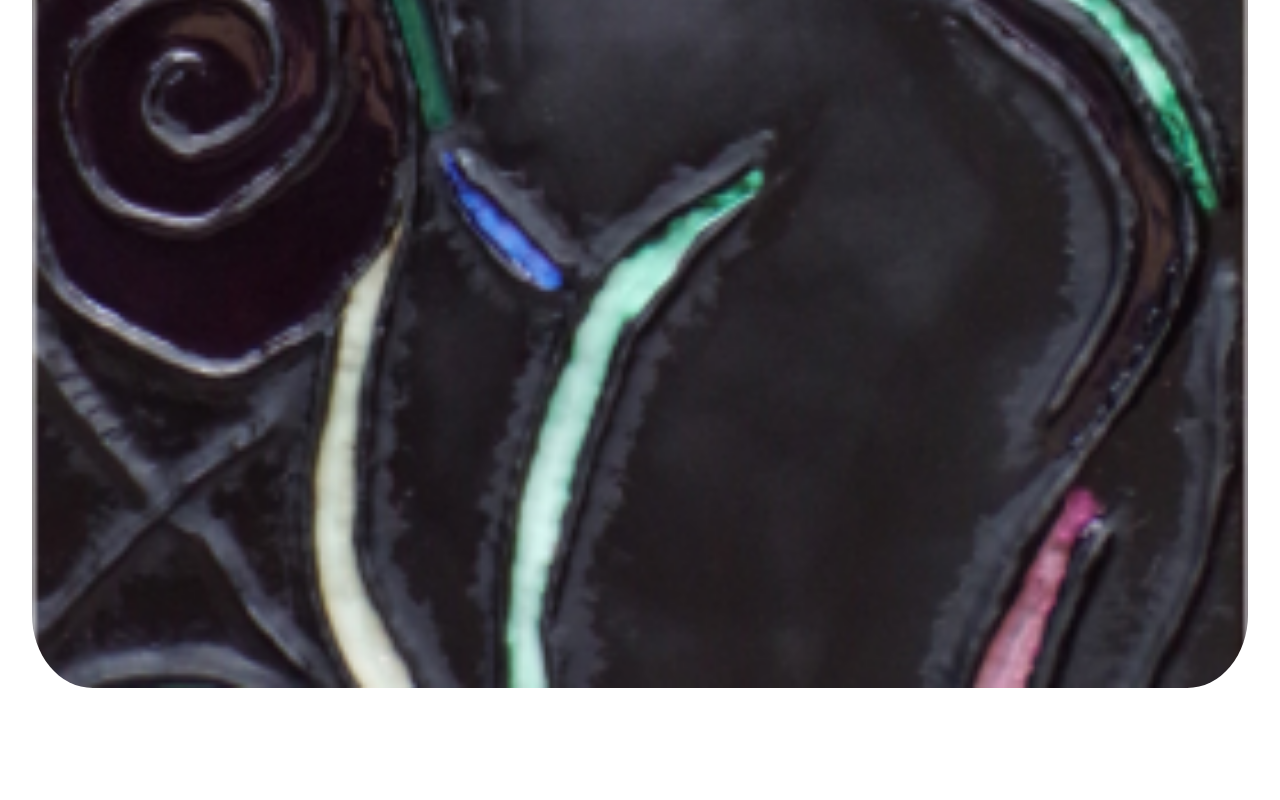
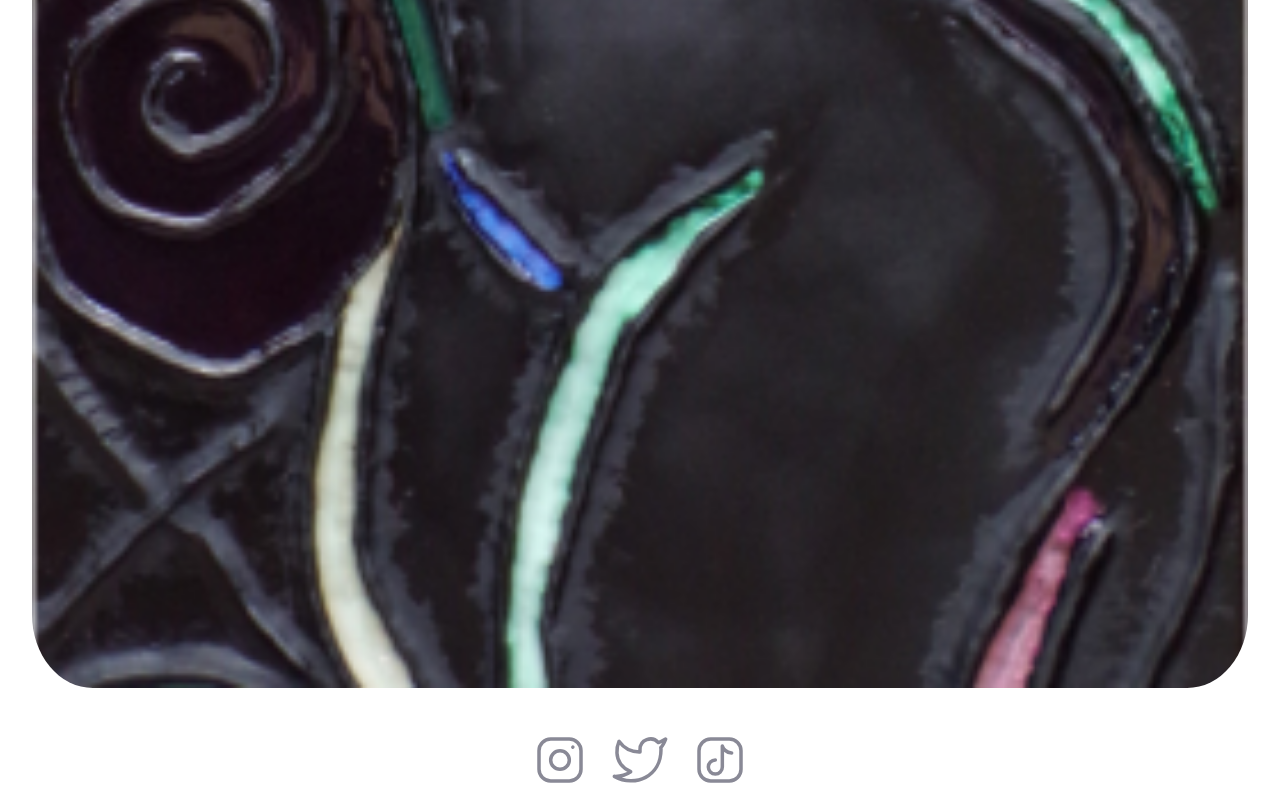
Before and after one commit to btking1/beautiful-disaster-art, an Astro site: page / in a window 1280 px wide. Shown: the part 7068-7868 px from the top of the page. Before the commit the page ends 7788 px from the top, so only its background shows below. Built offline with nearby package versions, Linux system fonts and the light colour scheme; Astro itself is replaced by a stand-in of ours.

Commit message:
add icons for socials

```diff
--- /dev/null
+++ b/src/components/Footer.astro
@@ -0,0 +1,32 @@
+<footer class="flex justify-center gap-6 p-3">
+  <div id="instagram" class="p-1"></div>
+  <div id="twitter" class="p-1"></div>
+  <div id="tiktok" class="p-1"></div>
+</footer>
+
+<style>
+  #instagram {
+    width: 3.5rem;
+    aspect-ratio: 1;
+    background: url("/public/assets/icons/instagram.svg");
+    background-size: cover;
+
+    background-repeat: no-repeat;
+  }
+  #twitter {
+    width: 3.5rem;
+    aspect-ratio: 1;
+    background: url("/public/assets/icons/twitter.svg");
+    background-size: cover;
+
+    background-repeat: no-repeat;
+  }
+  #tiktok {
+    width: 3.5rem;
+    aspect-ratio: 1;
+    background: url("/public/assets/icons/tiktok.svg");
+    background-size: cover;
+
+    background-repeat: no-repeat;
+  }
+</style>
--- a/src/layouts/Layout.astro
+++ b/src/layouts/Layout.astro
@@ -1,5 +1,6 @@
 ---
 import Nav from "../components/Nav.astro";
+import Footer from "../components/Footer.astro";
 export interface Props {
   title: string;
 }
@@ -25,6 +26,7 @@ const { title } = Astro.props;
   <body>
     <Nav />
     <slot />
+    <Footer />
   </body>
 </html>
 <style is:global>
--- a/src/pages/index.astro
+++ b/src/pages/index.astro
@@ -148,5 +148,6 @@ const images: Imag[] = [
   img:hover {
     transform: scale(1.1);
     transition: transform 500ms ease-in-out;
+    cursor: pointer;
   }
 </style>
```
Also changed, not shown: public/assets/icons/instagram.svg (added), public/assets/icons/tiktok.svg (added), public/assets/icons/twitter.svg (added).
